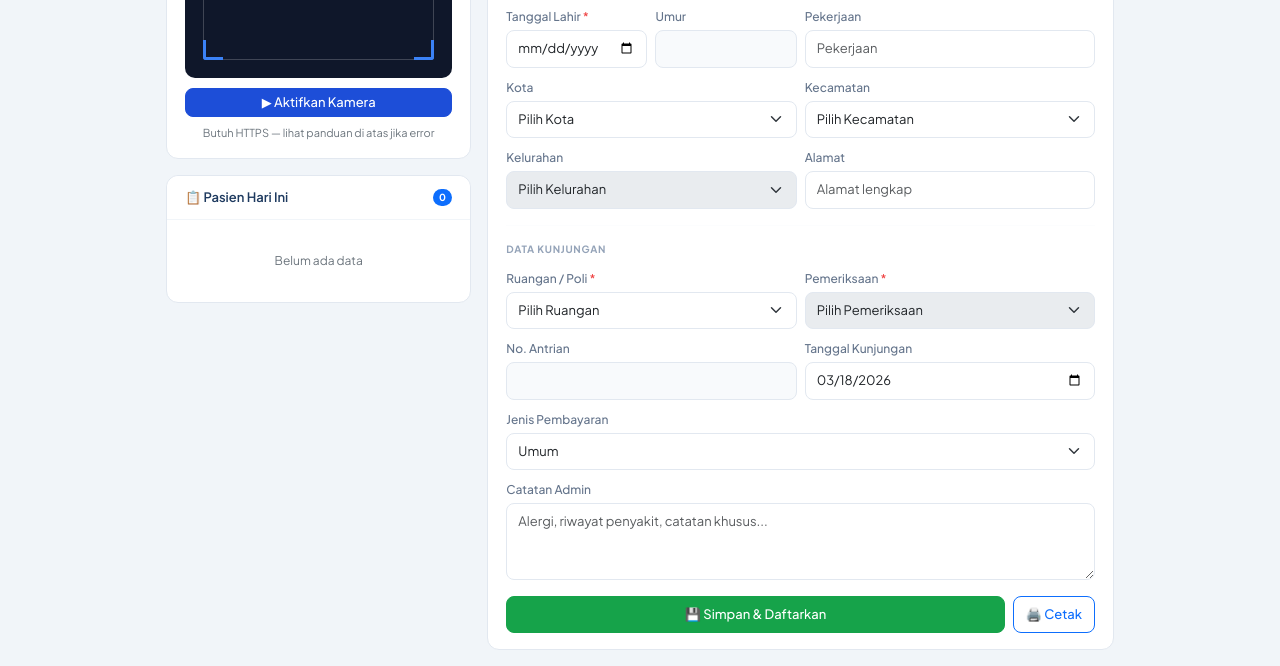
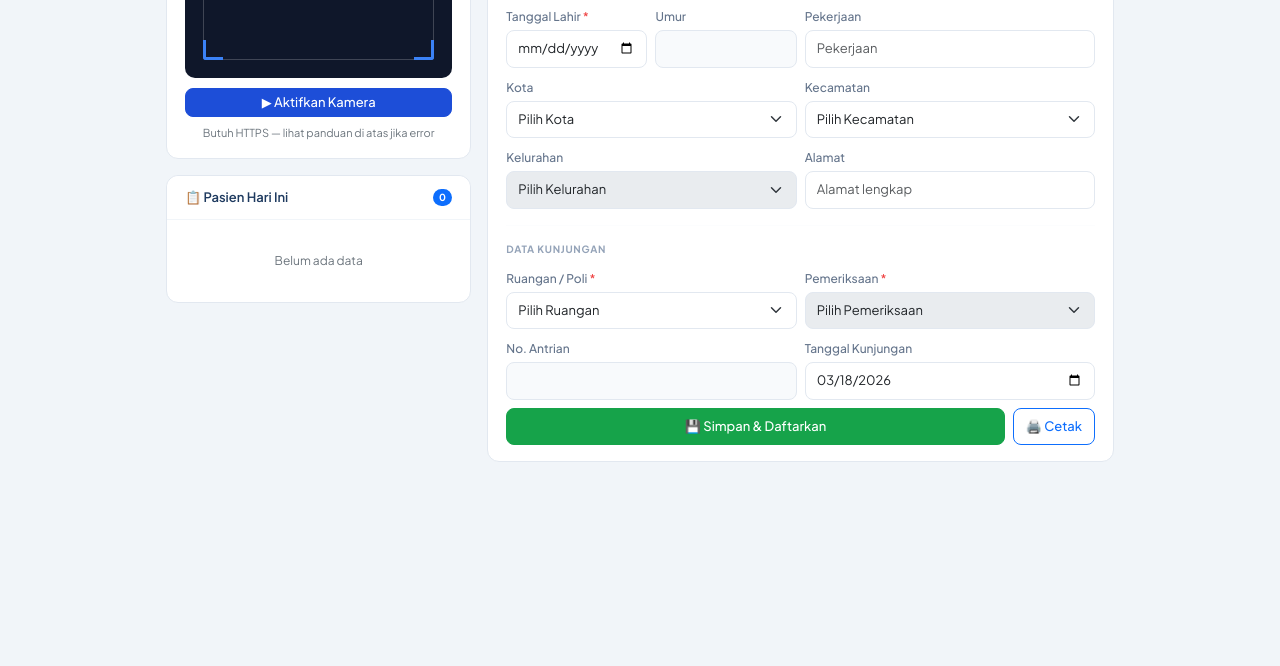
Before and after one commit to kliniknovimaharani-ux/pendaftaran-pasien, a plain HTML site: page index.html in a window 1280 px wide. Shown: the part 385-1051 px from the top of the page. After the commit the page ends 863 px from the top, so only its background shows below. Drawn offline with nearby package versions, Linux system fonts and the light colour scheme.

Commit message:
Update index.html

```diff
--- a/index.html
+++ b/index.html
@@ -354,23 +354,6 @@
               <label class="form-label">Tanggal Kunjungan</label>
               <input type="date" class="form-control" id="f-tgl">
             </div>
-          </div>
-
-          <!-- Jenis Pembayaran — full width -->
-          <div class="mb-2">
-            <label class="form-label">Jenis Pembayaran</label>
-            <select class="form-select" id="f-bayar">
-              <option value="Umum">Umum</option>
-              <option value="BPJS">BPJS</option>
-              <option value="Asuransi Swasta">Asuransi Swasta</option>
-            </select>
-          </div>
-
-          <!-- Catatan Admin — full width, selalu terlihat -->
-          <div class="mb-3">
-            <label class="form-label">Catatan Admin</label>
-            <textarea class="form-control" id="f-catatan" rows="3"
-              placeholder="Alergi, riwayat penyakit, catatan khusus..."></textarea>
           </div>
 
           <div class="d-flex gap-2">
```
